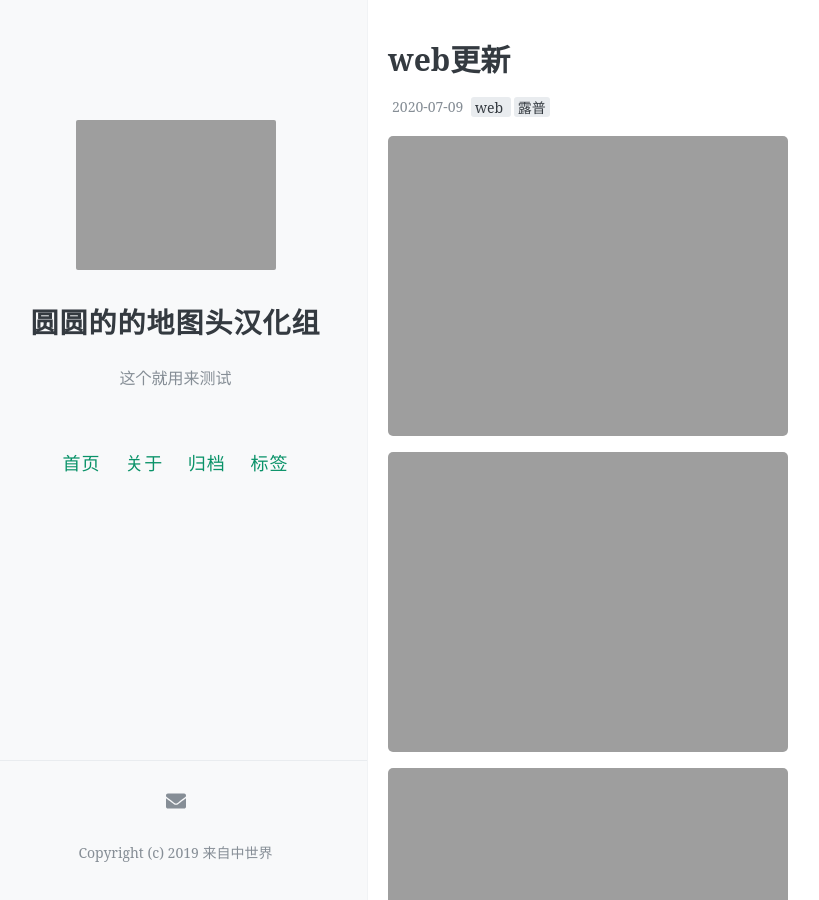
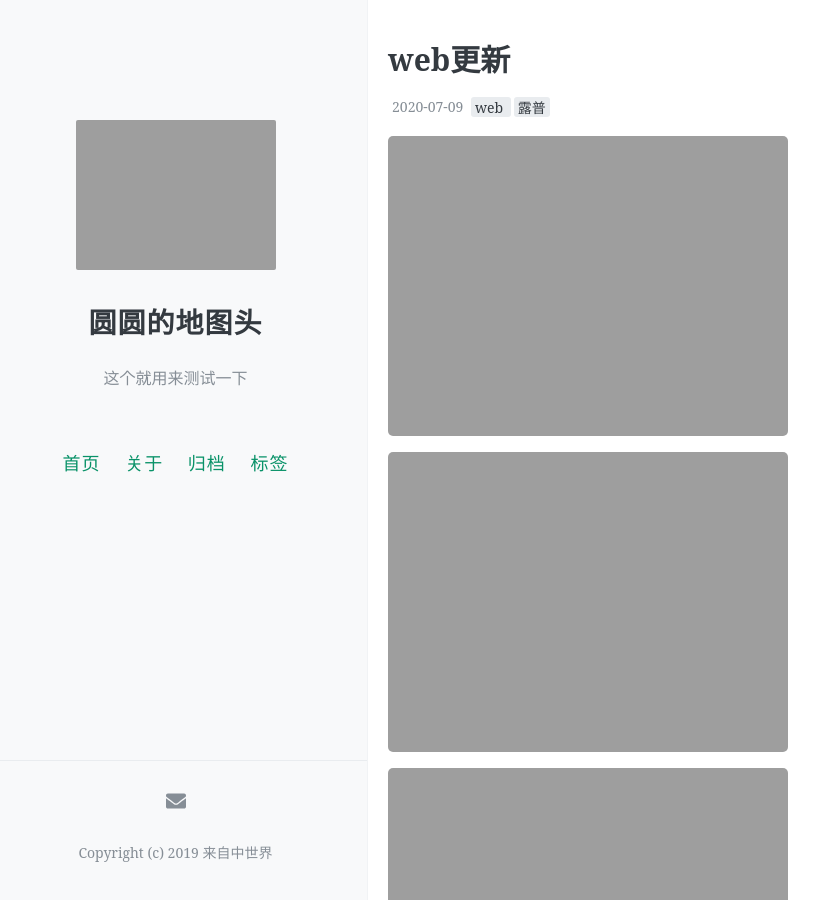
Before and after one commit to allegroxs/test_pages, a Jekyll site: the page built from index.html, in a window 1280 px wide and 900 px high. Shown: the whole window, without its empty margins (16-835 px from the left). Built offline with Jekyll 4.4.1, drawn with Linux system fonts in a browser that asks for light colours; the list of posts is cut into pages by our own code; comment, search, counter and statistics services are not loaded.

Commit message:
Update _config.yml

```diff
--- a/_config.yml
+++ b/_config.yml
@@ -7,8 +7,8 @@
 # 井号后面的文字是说明文档，不会被程序读取。
 
 # 描述/签名
-name: 圆圆的的地图头汉化组
-description: 这个就用来测试
+name: 圆圆的地图头
+description: 这个就用来测试一下
 
 # 输入你的网站域名（如果你没有添加自己的域名，而是直接用GitHub pages分配的域名的话可以省略）
 url:
```
